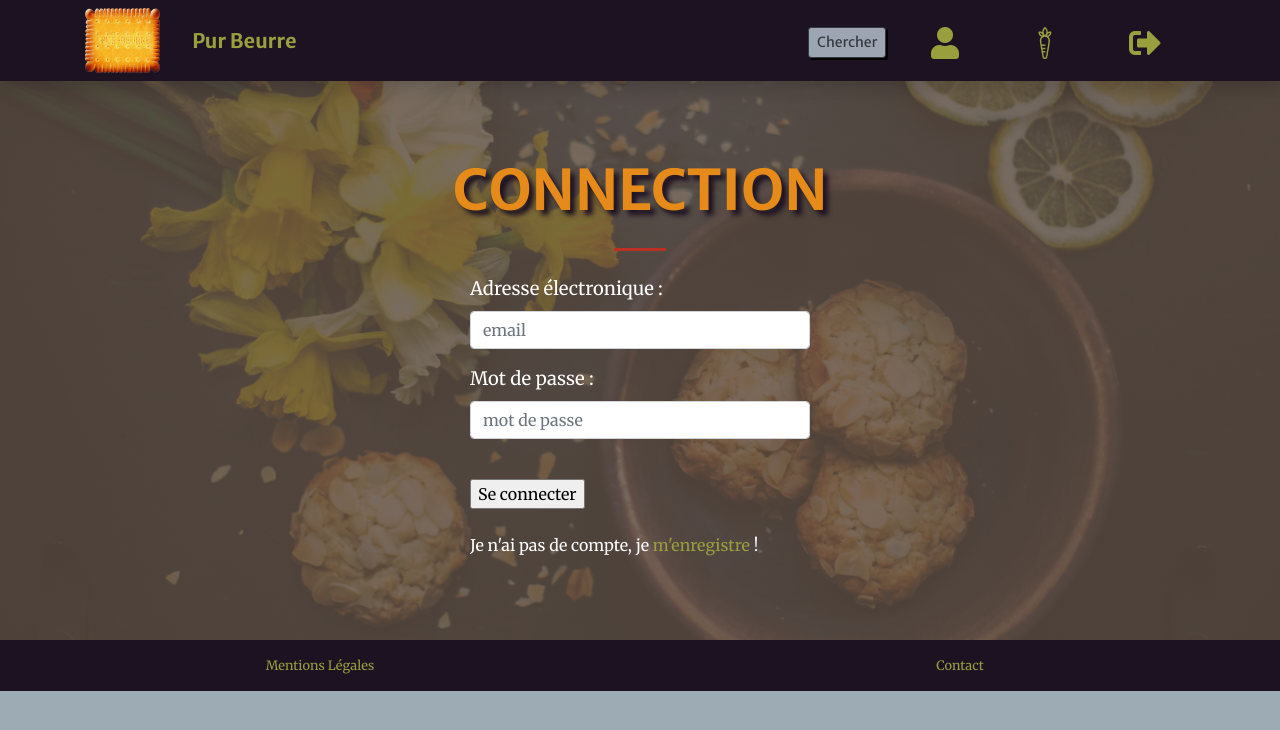
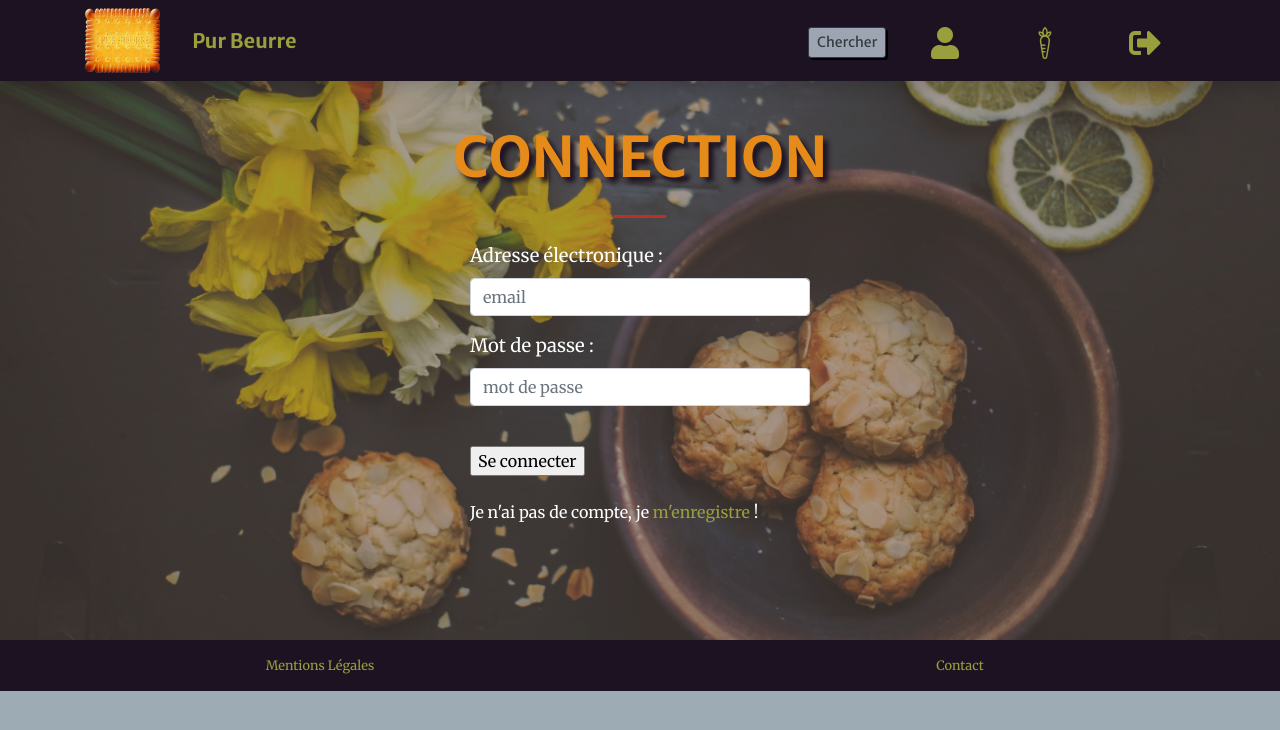
Before and after one commit to pythonmentor/sebastienz-p8, a Django app: page /accounts/ in a window 1280 px wide. Shown: the top 730 px of the page. Run offline with Django 3.2, Linux system fonts and the light colour scheme; some libraries are stand-ins or nearby versions; some web fonts are replaced.

Commit message:
Add style sheets

```diff
--- a/store/static/store/css/pur_beurre.css
+++ b/store/static/store/css/pur_beurre.css
@@ -1,3 +1,20 @@
+header.masthead {
+    padding-top: 6rem;
+    padding-bottom: calc(10rem - 72px);
+    background: linear-gradient(to bottom, rgba(92, 77, 66, 0.5) 0%, rgba(92, 77, 66, 0.5) 100%), url("../img/bg-food.jpeg");
+    background-position: center;
+    background-repeat: no-repeat;
+    background-attachment: scroll;
+    background-size: cover;
+}
+
+form label {
+    white-space: nowrap;
+    max-width: 150px;
+    text-overflow: ellipsis;
+    float:left;
+}
+
 :root{
     --obergine: #1d1221;
     --fondveau: #9f5b58;
```
